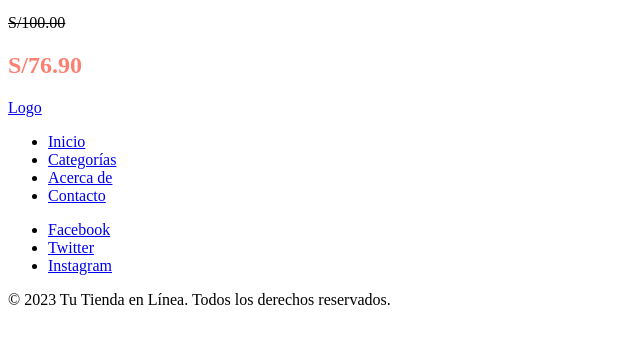
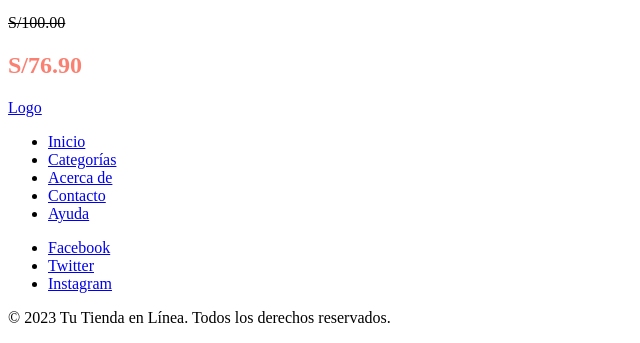
Before and after one commit to CapitalMCV/tienda-online-proyecto, a plain HTML site: page index.html in a window 1280 px wide. Shown: the part 2489-2832 px from the top of the page, without its empty margins (0-640 px from the left). Drawn offline with Linux system fonts and the light colour scheme.

Commit message:
Update index.html

```diff
--- a/index.html
+++ b/index.html
@@ -116,6 +116,7 @@
                     <li><a href="#">Categorías</a></li>
                     <li><a href="#">Acerca de</a></li>
                     <li><a href="#">Contacto</a></li>
+                    <li><a href="#">Ayuda</a></li>
                 </ul>
             </div>
             <div>
```
